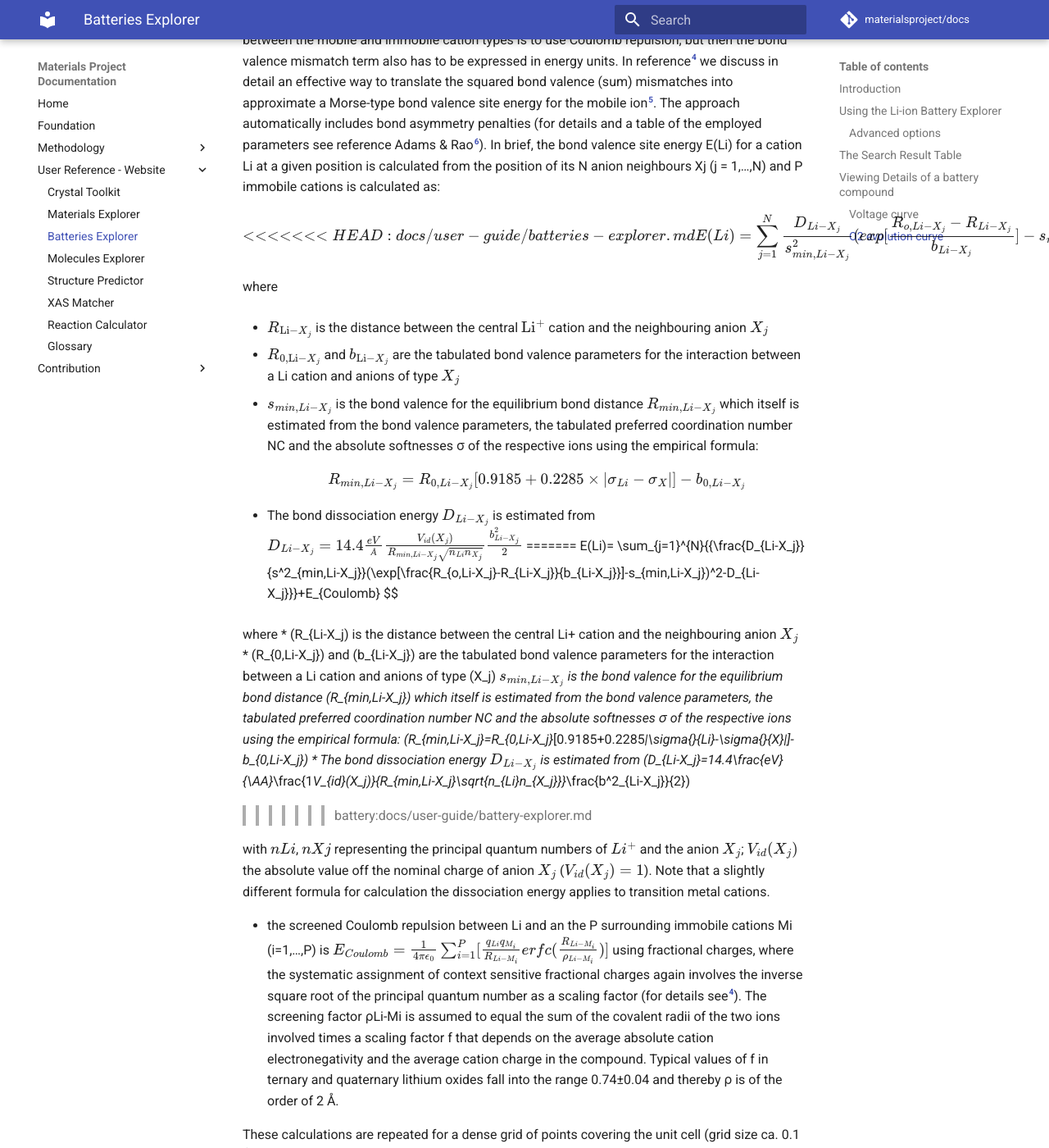
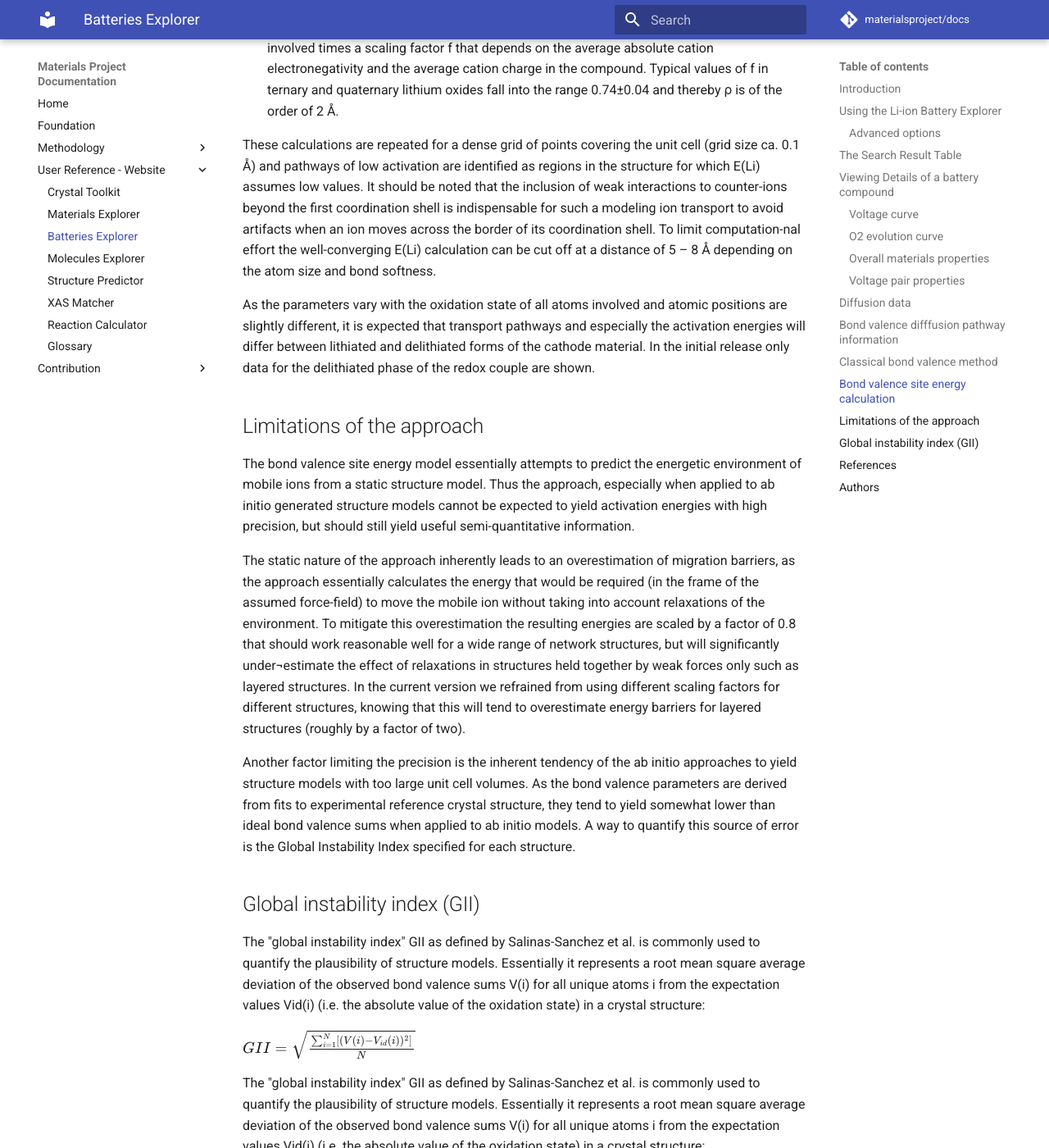
Before and after one commit to materialsproject/docs, an MkDocs documentation site: the page built from docs/user-guide/batteries-explorer.md, in a window 1280 px wide and 1400 px high, scrolled down 5877 px. Shown: the whole window at 82% size. Built offline with MkDocs 1.6.1 and Material for MkDocs 9.7.7, drawn with Linux system fonts in a browser that asks for light colours; formulas are drawn with MathJax 3; comment, search, counter and statistics services are not loaded; some of the changed text lies outside the part shown.

Commit message:
Fixed merge conflicts

```diff
--- a/docs/user-guide/batteries-explorer.md
+++ b/docs/user-guide/batteries-explorer.md
@@ -42,15 +42,9 @@
 
 ### O<sub>2</sub> evolution curve
 
-<<<<<<< HEAD:docs/user-guide/batteries-explorer.md
 One concern for cathode design is resistance to $\ce{O_2}$ release, as $\ce{O_2}$ release from the cathode can lead to thermal runaway. The $\ce{O_2}$ evolution diagram determines the equilibrium chemical potentials at which $\ce{O_2}$ release can be expected, and the amount of $\ce{O_2}$ released[^1][^2]. One way to read this chart is to look at the chemical potential at which $\ce{O_2}$ release begins (the first x-value for which the y-axis is greater than zero). Compounds for which O2 release begins at more negative muO2 are more stable with respect to $\ce{O_2}$ release. Note that the $\ce{O_2}$ release chart is specific to one lithiation level of the set of compounds forming the cathode system. There is a drop-down that allows you to choose the lithiation level (e.g. fully delithiated, fully lithiated). The $\mu_\ce{O_2}$ needed for release can be referenced against common binary systems to get an idea of stability to $\ce{O_2}$ release:
 
 ![](/user-guide/img/battery/battery_Muoscale.gif)
-=======
-One concern for cathode design is resistance to $\ce{O2}$ release, as $\ce{O2}$ release from the cathode can lead to thermal runaway. The $\ce{O2}$ evolution diagram determines the equilibrium chemical potentials at which $\ce{O2}$ release can be expected, and the amount of $\ce{O2}$ released[^1][^2]. One way to read this chart is to look at the chemical potential at which $\ce{O2}$ release begins (the first x-value for which the y-axis is greater than zero). Compounds for which $\ce{O2}$ release begins at more negative $\mu_{\ce{O2}}$ are more stable with respect to $\ce{O2}$ release. Note that the $\ce{O2}$ release chart is specific to one lithiation level of the set of compounds forming the cathode system. There is a drop-down that allows you to choose the lithiation level (e.g. fully delithiated, fully lithiated). The muO2 needed for release can be referenced against common binary systems to get an idea of stability to $\ce{O2}$ release:
-
-![](./img/battery/battery_Muoscale.gif)
->>>>>>> battery:docs/user-guide/battery-explorer.md
 
 ### Overall materials properties
 
@@ -85,7 +79,6 @@
 A natural way to combine the bond valence approach with penalty functions for repulsions between the mobile and immobile cation types is to use Coulomb repulsion, but then the bond valence mismatch term also has to be expressed in energy units. In reference[^4] we discuss in detail an effective way to translate the squared bond valence (sum) mismatches into approximate a Morse-type bond valence site energy for the mobile ion[^5]. The approach automatically includes bond asymmetry penalties (for details and a table of the employed parameters see reference Adams & Rao[^6]). In brief, the bond valence site energy E(Li) for a cation Li at a given position is calculated from the position of its N anion neighbours Xj (j = 1,…,N) and P immobile cations is calculated as:
 
 $$
-<<<<<<< HEAD:docs/user-guide/batteries-explorer.md
 E(Li)=\sum_{j=1}^{N}\{{\frac{D_{Li-X_j}}{s^2_{min,Li-X_j}}(exp[\frac{R_{o,Li-X_j}-R_{Li-X_j}}{b_{Li-X_j}}]-s_{min,Li-X_j})^2-D_{Li-X_j}}\}+E_{Coulomb}
 $$
 
@@ -103,19 +96,6 @@
 
 * The bond dissociation energy $D_{Li-X_j}$ is estimated from
 $D_{Li-X_j}=14.4\frac{eV}{Å}\frac{V_{id}(X_j)}{R_{min,Li-X_j}\sqrt{n_{Li}n_{X_j}}}\frac{b^2_{Li-X_j}}{2}$
-=======
-E(Li)=
-\sum_{j=1}^{N}\{{\frac{D_{Li-X_j}}{s^2_{min,Li-X_j}}(\exp[\frac{R_{o,Li-X_j}-R_{Li-X_j}}{b_{Li-X_j}}]-s_{min,Li-X_j})^2-D_{Li-X_j}}\}+E_{Coulomb}
-$$
-
-where
-* \(R_{Li-X_j\) is the distance between the central Li+ cation and the neighbouring anion $X_j$
-* \(R_{0,Li-X_j}\) and \(b_{Li-X_j}\) are the tabulated bond valence parameters for the interaction between a Li cation and anions of type \(X_j\)
-*$s_{min,Li-X_j}$ is the bond valence for the equilibrium bond distance \(R_{min,Li-X_j}\) which itself is estimated from the bond valence parameters, the tabulated preferred coordination number NC and the absolute softnesses σ of the respective ions using the empirical formula:
-\(R_{min,Li-X_j}=R_{0,Li-X_j}*[0.9185+0.2285*|\sigma{}_{Li}-\sigma{}_{X}|]-b_{0,Li-X_j}\)
-* The bond dissociation energy $D_{Li-X_j}$ is estimated from
-\(D_{Li-X_j}=14.4\frac{eV}{\AA}*\frac{1*V_{id}(X_j)}{R_{min,Li-X_j}\sqrt{n_{Li}n_{X_j}}}*\frac{b^2_{Li-X_j}}{2}\)
->>>>>>> battery:docs/user-guide/battery-explorer.md
 
 with $nLi$, $nXj$ representing the principal quantum numbers of $Li^+$ and the anion $X_j$; $V_{id}(X_j)$ the absolute value off the nominal charge of anion $X_j$ ($V_{id}(X_j)=1$). Note that a slightly different formula for calculation the dissociation energy applies to transition metal cations.
 
```
